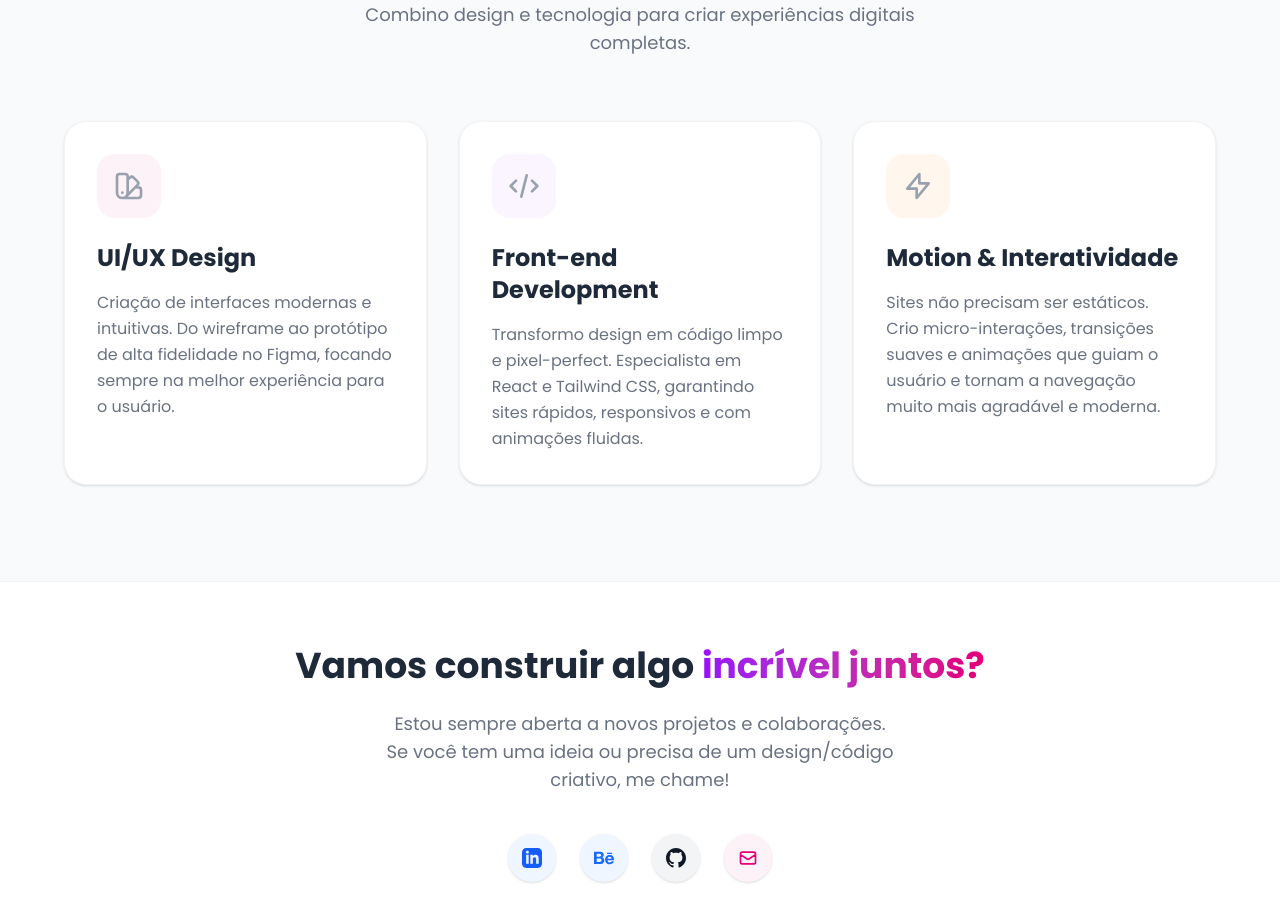
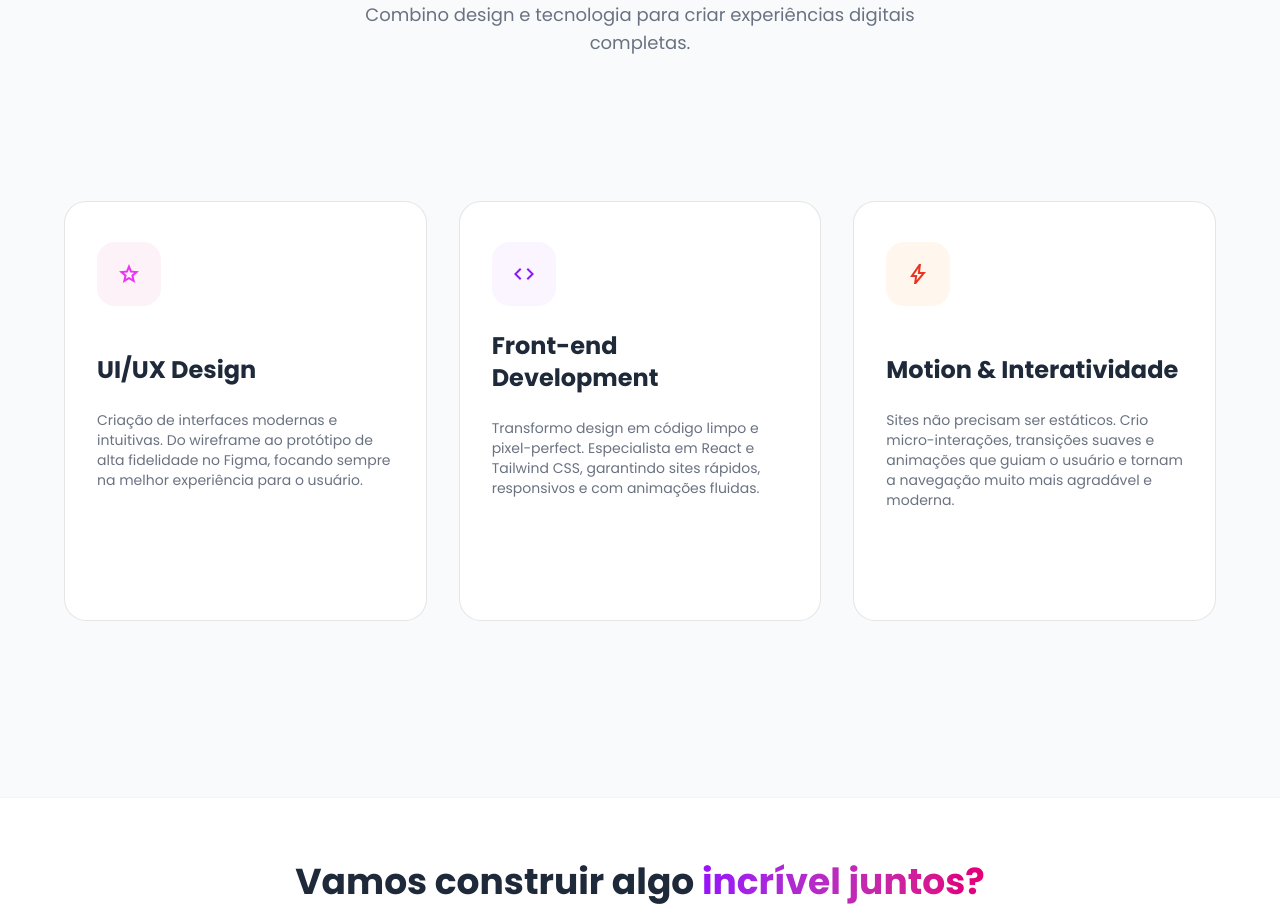
Before and after one commit to hevellyn16/portfolio, a React (Vite) app: page / in a window 1280 px wide. Shown: the part 2880-3798 px from the top of the page. Built offline with nearby package versions, Linux system fonts and the light colour scheme; a web font is replaced by a local one.

Commit message:
feat: added some style improvements to Services section

```diff
--- a/src/components/ScrollToTop.tsx
+++ b/src/components/ScrollToTop.tsx
@@ -34,7 +34,7 @@ export default function ScrollToTop() {
       type="button"
       onClick={scrollToTop}
       className={`
-        fixed bottom-8 right-8 z-50 p-4 rounded-full shadow-lg text-white transition-all duration-300 transform
+        fixed cursor-pointer bottom-8 right-8 z-50 p-4 rounded-full shadow-lg text-white transition-all duration-300 transform
         bg-linear-to-r from-purple-600 to-pink-600 hover:from-purple-700 hover:to-pink-700
         ${isVisible ? 'opacity-100 translate-y-0' : 'opacity-0 translate-y-10 pointer-events-none'}
       `}
--- /dev/null
+++ b/src/components/ui/3d-card.tsx
@@ -0,0 +1,168 @@
+"use client";
+
+import { twMerge } from "tailwind-merge";
+import React, {
+  createContext,
+  useState,
+  useContext,
+  useRef,
+  useEffect,
+} from "react";
+
+// Definição do tipo do Contexto
+const MouseEnterContext = createContext<
+  [boolean, React.Dispatch<React.SetStateAction<boolean>>] | undefined
+>(undefined);
+
+// --- Componente Container ---
+export const CardContainer = ({
+  children,
+  className,
+  containerClassName,
+}: {
+  children?: React.ReactNode;
+  className?: string;
+  containerClassName?: string;
+}) => {
+  const containerRef = useRef<HTMLDivElement>(null);
+  const [isMouseEntered, setIsMouseEntered] = useState(false);
+
+  const handleMouseMove = (e: React.MouseEvent<HTMLDivElement>) => {
+    if (!containerRef.current) return;
+    const { left, top, width, height } =
+      containerRef.current.getBoundingClientRect();
+
+    // Cálculo da rotação
+    const x = (e.clientX - left - width / 2) / 25;
+    const y = (e.clientY - top - height / 2) / 25;
+
+    containerRef.current.style.transform = `rotateY(${x}deg) rotateX(${y}deg)`;
+  };
+
+  const handleMouseEnter = () => {
+    setIsMouseEntered(true);
+  };
+
+  const handleMouseLeave = () => {
+    if (!containerRef.current) return;
+    setIsMouseEntered(false);
+    containerRef.current.style.transform = `rotateY(0deg) rotateX(0deg)`;
+  };
+
+  return (
+    <MouseEnterContext.Provider value={[isMouseEntered, setIsMouseEntered]}>
+      <div
+        className={twMerge(
+          "py-20 flex items-center justify-center",
+          containerClassName
+        )}
+        style={{
+          perspective: "1000px",
+        }}
+      >
+        <div
+          ref={containerRef}
+          onMouseEnter={handleMouseEnter}
+          onMouseMove={handleMouseMove}
+          onMouseLeave={handleMouseLeave}
+          className={twMerge(
+            "flex items-center justify-center relative transition-all duration-200 ease-linear",
+            className
+          )}
+          style={{
+            transformStyle: "preserve-3d",
+          }}
+        >
+          {children}
+        </div>
+      </div>
+    </MouseEnterContext.Provider>
+  );
+};
+
+// --- Componente Body ---
+export const CardBody = ({
+  children,
+  className,
+}: {
+  children: React.ReactNode;
+  className?: string;
+}) => {
+  return (
+    <div
+      className={twMerge(
+        "h-96 w-96 transform-3d *:transform-3d",
+        className
+      )}
+    >
+      {children}
+    </div>
+  );
+};
+
+// --- Componente Item (O que salta para fora) ---
+export const CardItem = ({
+  as: Tag = "div",
+  children,
+  className,
+  translateX = 0,
+  translateY = 0,
+  translateZ = 0,
+  rotateX = 0,
+  rotateY = 0,
+  rotateZ = 0,
+  ...rest
+}: {
+  as?: React.ElementType;
+  children: React.ReactNode;
+  className?: string;
+  translateX?: number | string;
+  translateY?: number | string;
+  translateZ?: number | string;
+  rotateX?: number | string;
+  rotateY?: number | string;
+  rotateZ?: number | string;
+  [key: string]: any;
+}) => {
+  const ref = useRef<HTMLDivElement>(null);
+  const [isMouseEntered] = useMouseEnter();
+
+  useEffect(() => {
+    if (!ref.current) return;
+
+    // Helper simples para evitar o bug de "50pxpx"
+    const v = (val: number | string) => typeof val === "number" ? `${val}px` : val;
+
+    if (isMouseEntered) {
+      ref.current.style.transform = `translateX(${v(translateX)}) translateY(${v(translateY)}) translateZ(${v(translateZ)}) rotateX(${rotateX}deg) rotateY(${rotateY}deg) rotateZ(${rotateZ}deg)`;
+    } else {
+      ref.current.style.transform = `translateX(0px) translateY(0px) translateZ(0px) rotateX(0deg) rotateY(0deg) rotateZ(0deg)`;
+    }
+  }, [isMouseEntered, translateX, translateY, translateZ, rotateX, rotateY, rotateZ]);
+
+  // A MÁGICA ESTÁ AQUI 👇
+  // Criamos uma variável 'Component' que é a Tag convertida para 'any'.
+  // Isso desliga a verificação estrita do TS apenas para o JSX, permitindo refs e children sem erro.
+  const Component = Tag as any;
+
+  return (
+    <Component
+      ref={ref}
+      className={twMerge("w-fit transition duration-200 ease-linear", className)}
+      {...rest}
+    >
+      {children}
+    </Component>
+  );
+};
+
+CardItem.displayName = "CardItem";
+
+// --- Hook ---
+export const useMouseEnter = () => {
+  const context = useContext(MouseEnterContext);
+  if (context === undefined) {
+    throw new Error("useMouseEnter must be used within a MouseEnterProvider");
+  }
+  return context;
+};
--- a/src/sections/Navbar.tsx
+++ b/src/sections/Navbar.tsx
@@ -61,7 +61,7 @@ export default function Navbar() {
             <button
               key={item.name}
               onClick={() => scrollToSection(item.id)}
-              className="text-sm font-medium text-white/90   hover:text-white transition-all hover:bg-white/10 px-4 py-2 rounded-full poppins-regular"
+              className="text-sm cursor-pointer font-medium text-white/90   hover:text-white transition-all hover:bg-white/10 px-4 py-2 rounded-full poppins-regular"
             >
               {item.name}
             </button>
--- a/src/sections/Services.tsx
+++ b/src/sections/Services.tsx
@@ -1,3 +1,4 @@
+import { CardContainer, CardBody, CardItem } from "@/components/ui/3d-card";
 
 // === DADOS DOS SERVIÇOS ===
 const servicesData = [
@@ -6,9 +7,7 @@ const servicesData = [
     title: "UI/UX Design",
     description: "Criação de interfaces modernas e intuitivas. Do wireframe ao protótipo de alta fidelidade no Figma, focando sempre na melhor experiência para o usuário.",
     icon: (
-      <svg xmlns="http://www.w3.org/2000/svg" className="w-8 h-8" fill="none" viewBox="0 0 24 24" stroke="currentColor" strokeWidth={2}>
-        <path strokeLinecap="round" strokeLinejoin="round" d="M7 21a4 4 0 01-4-4V5a2 2 0 012-2h4a2 2 0 012 2v12a4 4 0 01-4 4zm0 0h12a2 2 0 002-2v-4a2 2 0 00-2-2h-2.343M11 7.343l1.657-1.657a2 2 0 012.828 0l2.829 2.829a2 2 0 010 2.828l-8.486 8.485M7 17h.01" />
-      </svg>
+      <svg xmlns="http://www.w3.org/2000/svg" height="24px" viewBox="0 -960 960 960" width="24px" fill="#EA33F7"><path d="m354-287 126-76 126 77-33-144 111-96-146-13-58-136-58 135-146 13 111 97-33 143ZM233-120l65-281L80-590l288-25 112-265 112 265 288 25-218 189 65 281-247-149-247 149Zm247-350Z"/></svg>
     ),
     gradient: "from-pink-500 to-rose-500",
     bgLight: "bg-pink-50",
@@ -19,9 +18,7 @@ const servicesData = [
     title: "Front-end Development",
     description: "Transformo design em código limpo e pixel-perfect. Especialista em React e Tailwind CSS, garantindo sites rápidos, responsivos e com animações fluidas.",
     icon: (
-      <svg xmlns="http://www.w3.org/2000/svg" className="w-8 h-8" fill="none" viewBox="0 0 24 24" stroke="currentColor" strokeWidth={2}>
-        <path strokeLinecap="round" strokeLinejoin="round" d="M10 20l4-16m4 4l4 4-4 4M6 16l-4-4 4-4" />
-      </svg>
+      <svg xmlns="http://www.w3.org/2000/svg" height="24px" viewBox="0 -960 960 960" width="24px" fill="#8C1AF6"><path d="M320-240 80-480l240-240 57 57-184 184 183 183-56 56Zm320 0-57-57 184-184-183-183 56-56 240 240-240 240Z"/></svg>
     ),
     gradient: "from-purple-600 to-indigo-600",
     bgLight: "bg-purple-50",
@@ -32,9 +29,7 @@ const servicesData = [
     title: "Motion & Interatividade",
     description: "Sites não precisam ser estáticos. Crio micro-interações, transições suaves e animações que guiam o usuário e tornam a navegação muito mais agradável e moderna.",
     icon: (
-      <svg xmlns="http://www.w3.org/2000/svg" className="w-8 h-8" fill="none" viewBox="0 0 24 24" stroke="currentColor" strokeWidth={2}>
-        <path strokeLinecap="round" strokeLinejoin="round" d="M13 10V3L4 14h7v7l9-11h-7z" />
-      </svg>
+      <svg xmlns="http://www.w3.org/2000/svg" height="24px" viewBox="0 -960 960 960" width="24px" fill="#EA3323"><path d="m422-232 207-248H469l29-227-185 267h139l-30 208ZM320-80l40-280H160l360-520h80l-40 320h240L400-80h-80Zm151-390Z"/></svg>
     ),
     gradient: "from-orange-500 to-yellow-500",
     bgLight: "bg-orange-50",
@@ -60,29 +55,47 @@ export default function Services() {
         {/* GRID DE CARDS */}
         <div className="grid grid-cols-1 md:grid-cols-3 gap-8">
           {servicesData.map((service) => (
-            <div
-              key={service.id}
-              className="group relative bg-white p-8 rounded-3xl border border-gray-100 shadow-sm hover:shadow-2xl transition-all duration-300 hover:-translate-y-2 overflow-hidden"
-            >
-              {/* Borda Gradiente no Hover (Fica escondida e aparece girando ou fixa) */}
-              <div className={`absolute inset-x-0 bottom-0 h-1 bg-linear-to-r ${service.gradient} transform scale-x-0 group-hover:scale-x-100 transition-transform duration-500 ease-out`}></div>
+            // 2. CardContainer
+            <CardContainer key={service.id} className="inter-var w-full h-full">
 
-              {/* Ícone com Fundo Colorido */}
-              <div className={`w-16 h-16 rounded-2xl ${service.bgLight} flex items-center justify-center mb-6 group-hover:scale-110 transition-transform duration-300`}>
+              {/* 3. CardBody - CORREÇÕES APLICADAS AQUI 👇 */}
+              {/* Adicionei 'flex flex-col' e 'h-full' (ou min-h) para forçar altura igual */}
+              <CardBody className="bg-white overflow-hidden relative group/card border-black/10 w-full h-full min-h-105 flex flex-col rounded-3xl p-8 border hover:shadow-2xl hover:shadow-emerald-500/10 transition-all duration-300">
 
-                <div className={`text-gray-400 group-hover:${service.mainColor} transition-colors duration-300`}>
-                  {service.icon}
-                </div>
-              </div>
+                {/* Ícone */}
+                <CardItem
+                  translateZ="50"
+                  className="w-full mt-2"
+                >
+                  <div className={`w-16 h-16 rounded-2xl ${service.bgLight} flex items-center justify-center mb-6 group-hover/card:scale-110 transition-transform duration-300`}>
+                    <div className={`text-gray-400 group-hover/card:${service.mainColor} transition-colors duration-300`}>
+                      {service.icon}
+                    </div>
+                  </div>
+                </CardItem>
 
-              {/* Texto */}
-              <h3 className="text-2xl font-bold mb-4 text-gray-800 group-hover:text-black transition-colors">
-                {service.title}
-              </h3>
-              <p className="text-gray-500 leading-relaxed">
-                {service.description}
-              </p>
-            </div>
+                {/* Título - CORREÇÃO: Altura mínima para alinhar títulos de 1 ou 2 linhas */}
+                <CardItem
+                  as="h3"
+                  translateZ="60"
+                  className="text-2xl font-bold mb-4 text-gray-800 group-hover/card:text-black transition-colors min-h-14 flex items-end"
+                >
+                  {service.title}
+                </CardItem>
+
+                {/* Descrição - CORREÇÃO: 'grow' empurra o conteúdo para preencher o card */}
+                <CardItem
+                  as="p"
+                  translateZ="40"
+                  className="text-gray-500 leading-relaxed text-sm max-w-sm mt-2 grow"
+                >
+                  {service.description}
+                </CardItem>
+
+                {/* Efeito de Borda Inferior */}
+                 <div className={`absolute inset-x-0 bottom-0 h-1 bg-linear-to-r ${service.gradient} transform scale-x-0 group-hover/card:scale-x-100 transition-transform duration-500 ease-out rounded-b-3xl`}></div>
+              </CardBody>
+            </CardContainer>
           ))}
         </div>
 
```
